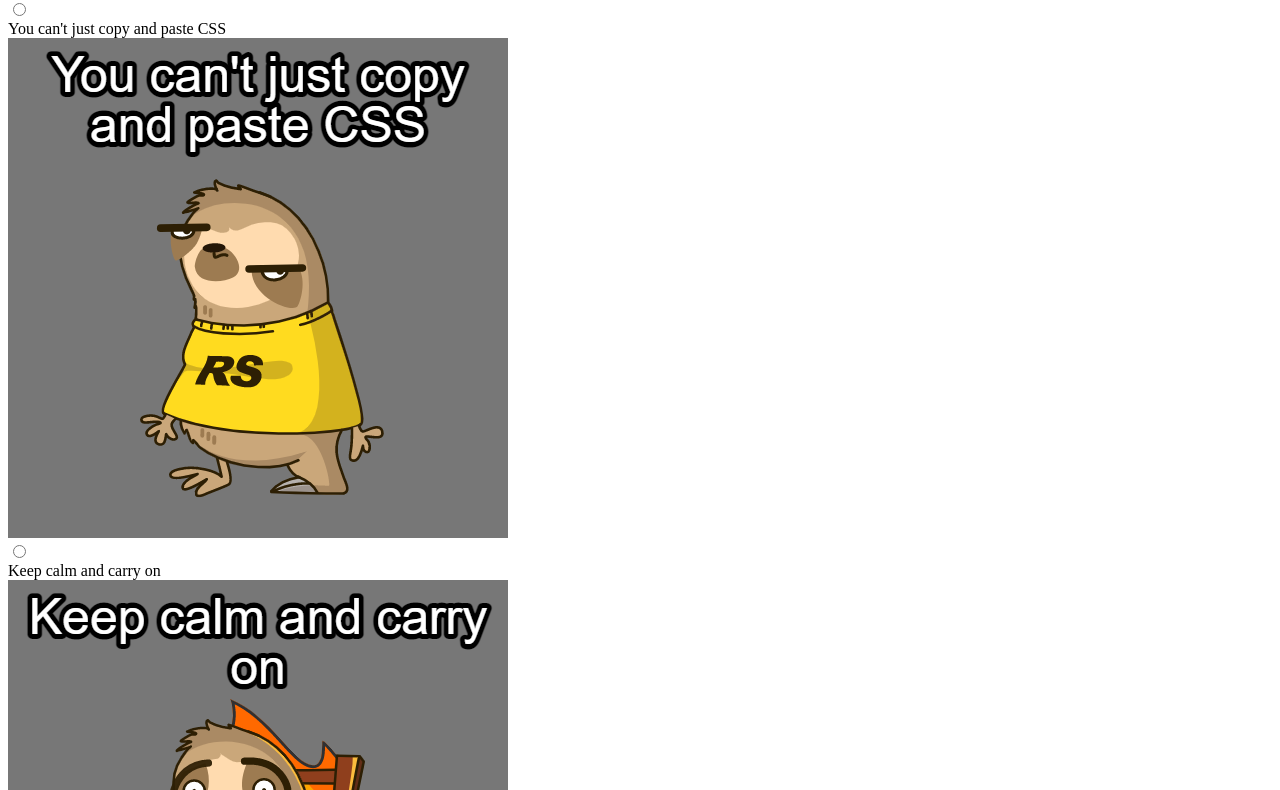
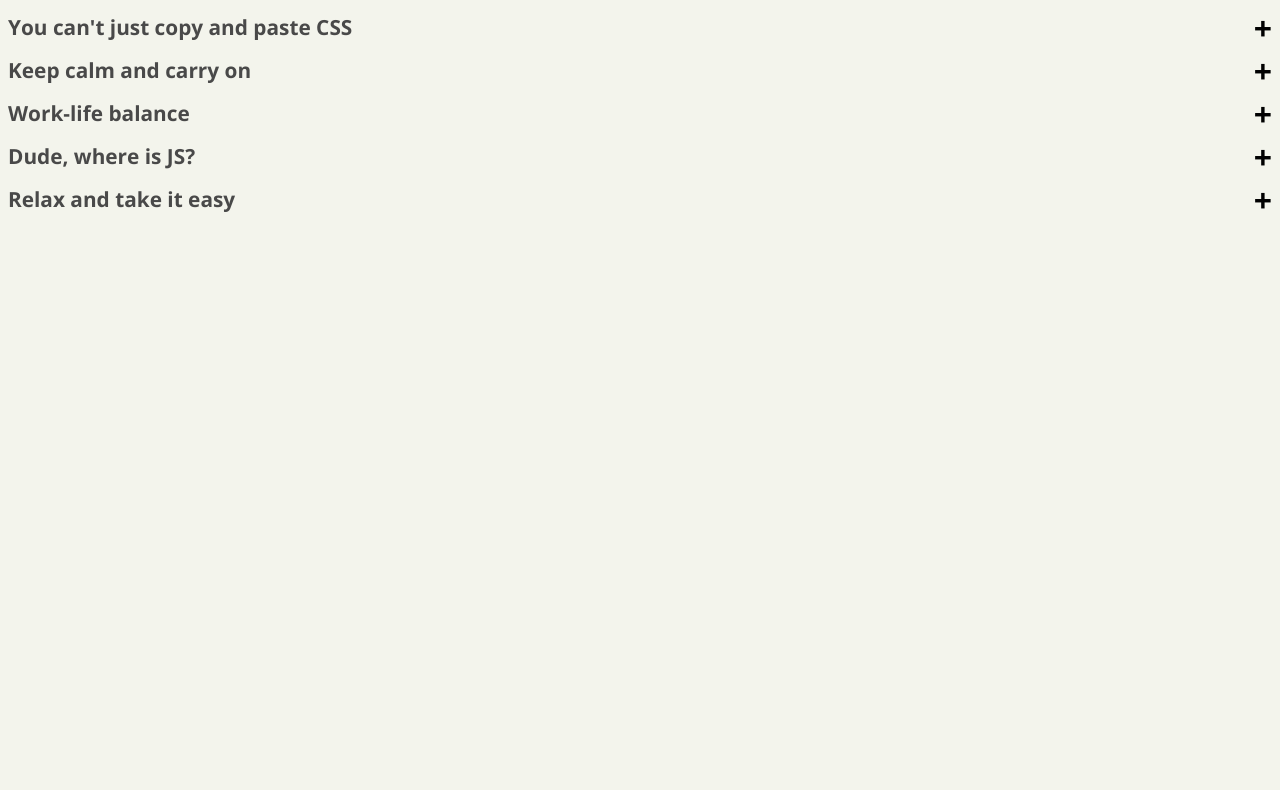
Before and after one commit to stf0x9/cssBayan, a plain HTML site: page cssBayan/index.html in a window 1280 px wide. Shown: the part 80-870 px from the top of the page. After the commit the page ends 800 px from the top, so only its background shows below. Drawn offline with nearby package versions, Linux system fonts and the light colour scheme.

Commit message:
feat: add basic styling (Sun, Mar, 12, 2023 03:34:09 PM)

```diff
--- a/cssBayan/index.html
+++ b/cssBayan/index.html
@@ -8,6 +8,7 @@
   <link rel="preconnect" href="https://fonts.googleapis.com">
   <link rel="preconnect" href="https://fonts.gstatic.com" crossorigin>
   <link href="https://fonts.googleapis.com/css2?family=Open+Sans:wght@400;700&display=swap" rel="stylesheet">
+  <link rel="stylesheet" href="style.css">
   <title>CSS Bayan</title>
 </head>
 
@@ -18,15 +19,17 @@
       <input type="radio" name="accordion" id="section1" class="accordion-input">
       <div class="label-wrap">
         <label for="section1" class="accordion-label">You can't just copy and paste CSS</label>
-        <div class="label-icon"></div>
+        <div class="label-icon">+</div>
       </div>
       <div class="accordion-content"><img src="./1.png" alt="You can't just copy and paste CSS"></div>
     </div>
+
+
     <div class="section2">
       <input type="radio" name="accordion" id="section2" class="accordion-input">
       <div class="label-wrap">
         <label for="section2" class="accordion-label">Keep calm and carry on</label>
-        <div class="label-icon"></div>
+        <div class="label-icon">+</div>
       </div>
       <div class="accordion-content"><img src="./2.png" alt="Keep calm and carry on"></div>
     </div>
@@ -34,7 +37,7 @@
       <input type="radio" name="accordion" id="section3" class="accordion-input">
       <div class="label-wrap">
         <label for="section3" class="accordion-label">Work-life balance</label>
-        <div class="label-icon"></div>
+        <div class="label-icon">+</div>
       </div>
       <div class="accordion-content"><img src="./3.png" alt="Work-life balance"></div>
     </div>
@@ -42,7 +45,7 @@
       <input type="radio" name="accordion" id="section4" class="accordion-input">
       <div class="label-wrap">
         <label for="section4" class="accordion-label">Dude, where is JS?</label>
-        <div class="label-icon"></div>
+        <div class="label-icon">+</div>
       </div>
       <div class="accordion-content"><img src="./4.png" alt="Dude, where is JS?"></div>
     </div>
@@ -50,7 +53,7 @@
       <input type="radio" name="accordion" id="section5" class="accordion-input">
       <div class="label-wrap">
         <label for="section5" class="accordion-label">Relax and take it easy</label>
-        <div class="label-icon"></div>
+        <div class="label-icon">+</div>
       </div>
       <div class="accordion-content"><img src="./5.png" alt="Relax and take it easy"></div>
     </div>
--- a/cssBayan/style.css
+++ b/cssBayan/style.css
@@ -2,3 +2,32 @@ body {
   background-color: #F3F4EC;
   font-family: 'Open Sans', sans-serif;
 }
+
+.accordion-input {
+  display: none;
+}
+
+.label-wrap {
+  display: flex;
+  justify-content: space-between;
+  align-items: center;
+}
+
+.accordion-label {
+  font-size: 1.3em;
+  font-weight: 700;
+  color: #494949;
+}
+
+.label-icon {
+  font-size: 2em;
+  font-weight: 700;
+}
+
+.accordion-content {
+  display: none;
+}
+
+.accordion-input:checked ~ .accordion-content {
+  display: block;
+}
```
